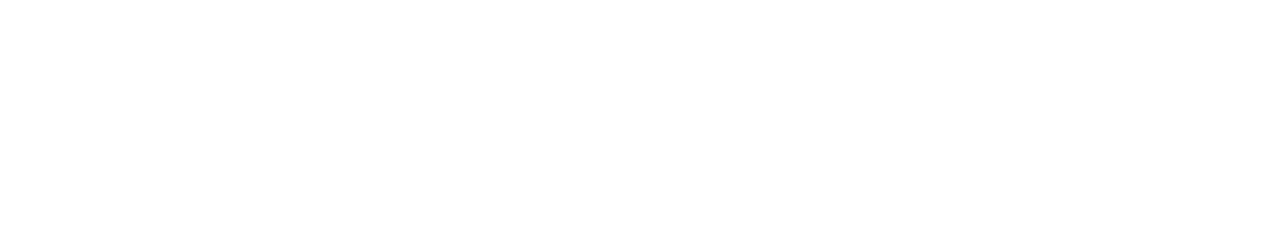
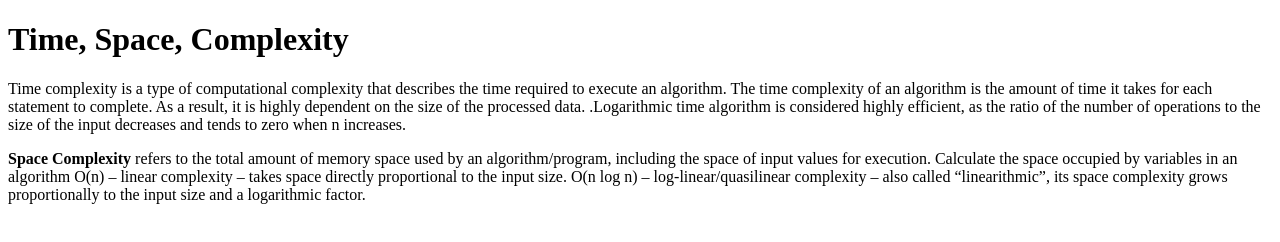
Before and after one commit to acciojob/time-and-space-complexity-SharmaJiAbhinav, a website: page main.html in a window 1280 px wide. Drawn offline with Linux system fonts and the light colour scheme.

Commit message:
created a submission

```diff
--- a/main.html
+++ b/main.html
@@ -8,6 +8,24 @@
 
 <body>
 	<!-- the entire body must be written by student -->
+	<h1>Time, Space, Complexity</h1>
+	<p>Time complexity is a type of computational complexity that
+		describes the time required to execute an algorithm.
+		The time complexity of an algorithm is the amount of time
+		it takes for each statement to complete. As a result,
+		it is highly dependent on the size of the processed data.
+	   .Logarithmic time algorithm is considered highly efficient, as
+		the ratio of the number of operations to the size of the input
+		decreases and tends to zero when n increases.
+</p>
+
+	<p><b>Space Complexity</b> refers to the total amount of memory space used
+		by an algorithm/program, including the space of input values for
+		execution. Calculate the space occupied by variables in an
+		algorithm O(n) – linear complexity – takes space directly
+		proportional to the input size. O(n log n) – log-linear/quasilinear
+		complexity – also called “linearithmic”, its space complexity grows
+		proportionally to the input size and a logarithmic factor.</p>
     <script type="text/javascript" src="./script.js">
 </script>
 
```
